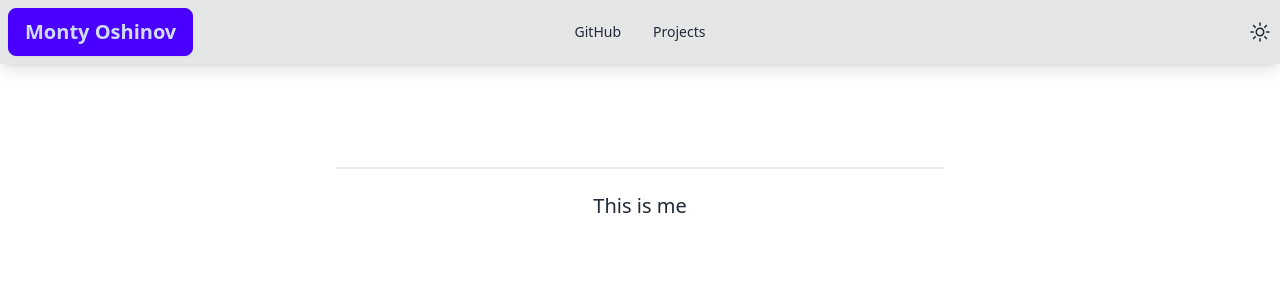
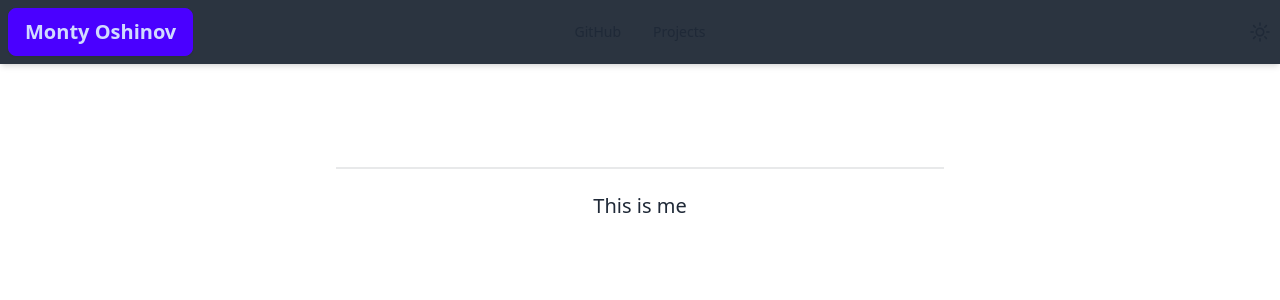
Before and after one commit to gibclay/portfolio, a React (Vite) app in the folder client/: page / in a window 1280 px wide. Shown: the top 300 px of the page. Built offline with nearby package versions, Linux system fonts and the light colour scheme.

Commit message:
changed header

```diff
--- a/client/src/libs/components/header.tsx
+++ b/client/src/libs/components/header.tsx
@@ -12,7 +12,7 @@ const Header = () => {
   };
 
   return (
-    <div className="navbar bg-base-300 mb-16 shadow-lg">
+    <div className="navbar bg-neutral mb-16 shadow-md">
       <div className="navbar-start">
         <button
           className="btn btn-primary text-xl"
```
